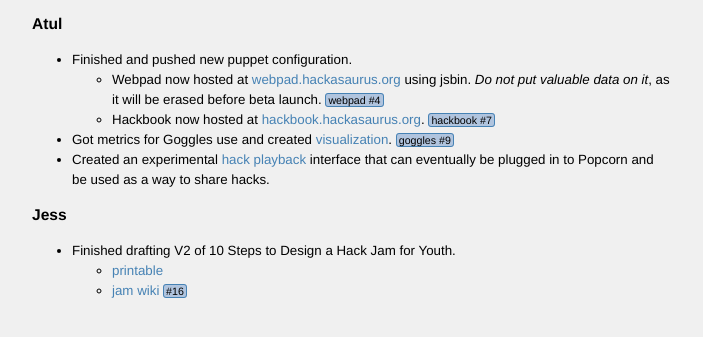
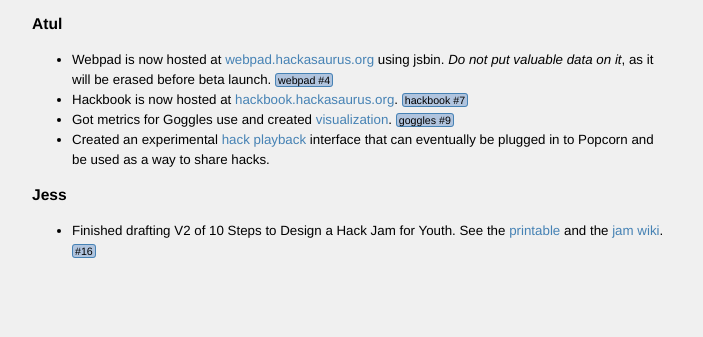
Before and after one commit to hackasaurus/hackasaurus-project-updates, a plain HTML site: page index.html in a window 1280 px wide. Shown: the part 115-452 px from the top of the page, without its empty margins (288-991 px from the left). Drawn offline with Linux system fonts and the light colour scheme.

Commit message:
removed nested lists.

```diff
--- a/index.html
+++ b/index.html
@@ -10,23 +10,14 @@
 
 <h3>Atul</h3>
 <ul>
-  <li>Finished and pushed new puppet configuration.
-    <ul>
-      <li>Webpad now hosted at <a href="http://webpad.hackasaurus.org">webpad.hackasaurus.org</a> using jsbin. <em>Do not put valuable data on it</em>, as it will be erased before beta launch. <a href="http://hackasaurus.lighthouseapp.com/projects/81473-webpad/tickets/4-host-webpad-at-hackasaurusorg#ticket-4-4"></a></li>
-      <li>Hackbook now hosted at <a href="http://hackbook.hackasaurus.org">hackbook.hackasaurus.org</a>. <a href="http://hackasaurus.lighthouseapp.com/projects/81470-hackbook/tickets/7-host-hackbook-at-hackbookhackasaurusorg"></a></li>
-    </ul>
-  </li>
+  <li>Webpad is now hosted at <a href="http://webpad.hackasaurus.org">webpad.hackasaurus.org</a> using jsbin. <em>Do not put valuable data on it</em>, as it will be erased before beta launch. <a href="http://hackasaurus.lighthouseapp.com/projects/81473-webpad/tickets/4-host-webpad-at-hackasaurusorg#ticket-4-4"></a></li>
+  <li>Hackbook is now hosted at <a href="http://hackbook.hackasaurus.org">hackbook.hackasaurus.org</a>. <a href="http://hackasaurus.lighthouseapp.com/projects/81470-hackbook/tickets/7-host-hackbook-at-hackbookhackasaurusorg"></a></li>
   <li>Got metrics for Goggles use and created <a href="http://labs.toolness.com/temp/webxray-usage-stats.html">visualization</a>. <a href="http://hackasaurus.lighthouseapp.com/projects/81472-goggles/tickets/9-add-site-metrics-to-hackasaurusorg-and-tools"></a></li>
   <li>Created an experimental <a href="http://labs.toolness.com/temp/hack-player/">hack playback</a> interface that can eventually be plugged in to Popcorn and be used as a way to share hacks.</li>
 </ul>
 <h3>Jess</h3>
 <ul>
-  <li> Finished drafting V2 of 10 Steps to Design a Hack Jam for Youth.
-    <ul>
-      <li><a href="http://flic.kr/p/ahuf5P">printable</a></li>
-      <li><a href="https://wiki.mozilla.org/Drumbeat/Hackasaurus/jams">jam wiki</a> <a href="http://hackasaurus.lighthouseapp.com/projects/81480/tickets/16-create-v2-of-10-step-plan-for-hosting-a-youth-jam"></a></li>
-    </ul>
-  </li>
+  <li>Finished drafting V2 of 10 Steps to Design a Hack Jam for Youth. See the <a href="http://flic.kr/p/ahuf5P">printable</a> and the <a href="https://wiki.mozilla.org/Drumbeat/Hackasaurus/jams">jam wiki</a>. <a href="http://hackasaurus.lighthouseapp.com/projects/81480/tickets/16-create-v2-of-10-step-plan-for-hosting-a-youth-jam"></a></li>
 </ul>
 
 <script src="jquery.min.js"></script>
```
